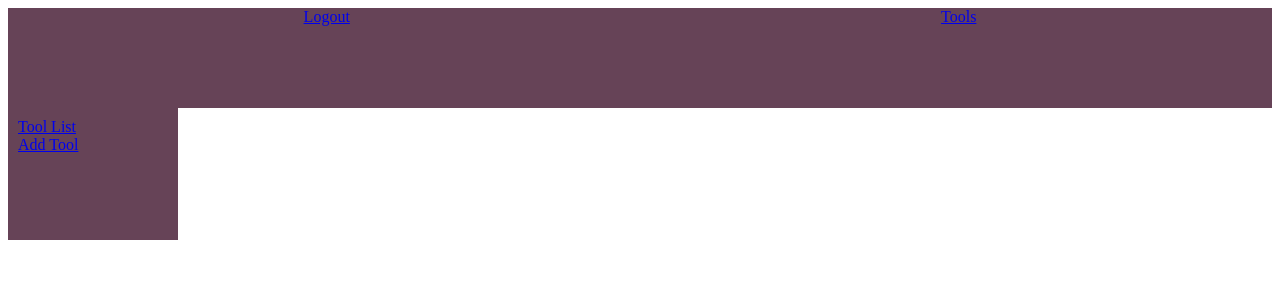
After one commit to Imrie83/Production_Monitoring_App, a Django app: page /tool_list/ in a window 1280 px wide. The commit adds this page. Shown: the top 300 px of the page. Run offline with Django 3.2, Linux system fonts and the light colour scheme; data that the repository does not hold is empty.

Commit message:
add tool list view

```diff
--- a/production_monitoring/admin_app/templates/admin_app/tool.html
+++ b/production_monitoring/admin_app/templates/admin_app/add_tool.html
@@ -1,7 +1,7 @@
 {% extends "base.html" %}
 {% block title %}{% endblock %}
 {% block side_menu %}
-<a href="/add_tools/">Add Tool</a>
+    <a href="/add_tools/">Add Tool</a>
 {% endblock %}
 {% block content %}
     <form method="post">
--- /dev/null
+++ b/production_monitoring/admin_app/templates/admin_app/tool_list.html
@@ -0,0 +1,21 @@
+{% extends "base.html" %}
+{% block title %}{% endblock %}
+{% block side_menu %}
+    <a href="/tool_list/">Tool List</a><br>
+    <a href="/add_tools/">Add Tool</a>
+{% endblock %}
+{% block content %}
+    <ul>
+    {% for tool in tool_list %}
+        <li>
+            <h2>{{ tool.tool_name }}</h2>
+            <ol>{{ tool.type }}</ol>
+            <ol>{{ tool.stock }}</ol>
+            <ol>{{ tool.description }}</ol>
+            <ol>{{ tool.max_run_time }}</ol>
+            <ol>{{ tool.img }}</ol>
+        </li>
+    {% endfor %}
+    </ul>
+
+{% endblock %}
--- a/production_monitoring/admin_app/views.py
+++ b/production_monitoring/admin_app/views.py
@@ -12,12 +12,14 @@ from django.views.generic.edit import (
     DeleteView,
 )
 from admin_app.forms import LoginForm
+from tools.models import ToolsModel
 
 
 class LoginView(View):
     """
     Class displaying and validating a login form
     """
+
     def get(self, request):
         if request.user.is_authenticated:
             return redirect('/panel/')
@@ -42,9 +44,10 @@ class AddToolView(FormView):
     Class display a form allowing
     to add a new tool to database.
     """
-    template_name = 'admin_app/tool.html'
+    template_name = 'admin_app/add_tool.html'
     form_class = AddToolForm
     success_url = '/tools/'
+
     def form_valid(self, form):
         form.save()
         return super().form_valid(form)
@@ -54,9 +57,24 @@ class LogoutView(View):
     """
     Class log user out and redirects to main page
     """
+
     def get(self, request):
         logout(request)
         return redirect('/')
+
+
+class ToolListView(View):
+    """
+    Class displaying a list of all tools
+    available in database
+    """
+    def get(self, request):
+        tool_list = ToolsModel.objects.all()
+        return render(
+            request,
+            'admin_app/tool_list.html',
+            {'tool_list': tool_list}
+        )
 
 
 class PanelView(View):
@@ -64,5 +82,6 @@ class PanelView(View):
     Class display panel view
     visible after successful log in
     """
+
     def get(self, request):
         return render(request, 'admin_app/main.html')
--- a/production_monitoring/production_monitoring/urls.py
+++ b/production_monitoring/production_monitoring/urls.py
@@ -20,6 +20,7 @@ from admin_app.views import (
     PanelView,
     AddToolView,
     LogoutView,
+    ToolListView,
 )
 
 urlpatterns = [
@@ -29,4 +30,5 @@ urlpatterns = [
     path('panel/', PanelView.as_view(), name='panel'),
     path('add_tools/', AddToolView.as_view(), name='add_tools'),
     path('logout/', LogoutView.as_view(), name='logout'),
+    path('tool_list/', ToolListView.as_view(), name='tools'),
 ]
--- a/production_monitoring/static/css/style.css
+++ b/production_monitoring/static/css/style.css
@@ -16,11 +16,13 @@
     width: 150px;
     background: #664357;
     padding: 10px 10px 10px 10px;
-    display: flex;
+
 }
 .top-banner{
     background: #664357;
     height: 100px;
+    display: inline-flex;
+    justify-content: space-around;
 
 }
 .content{
--- a/production_monitoring/templates/base.html
+++ b/production_monitoring/templates/base.html
@@ -16,7 +16,11 @@
                     <a href="{% url 'logout' %}">Logout</a>
                     {% endif  %}
                 </div>
-                <div class="top_menu"
+                <div class="top_menu">
+                    {% if user %}
+                    <a href="{% url 'tools' %}">Tools</a>
+                    {% endif %}
+                </div>
             </div>
             <div class="columns">
                 <div class="menu-left">
```
